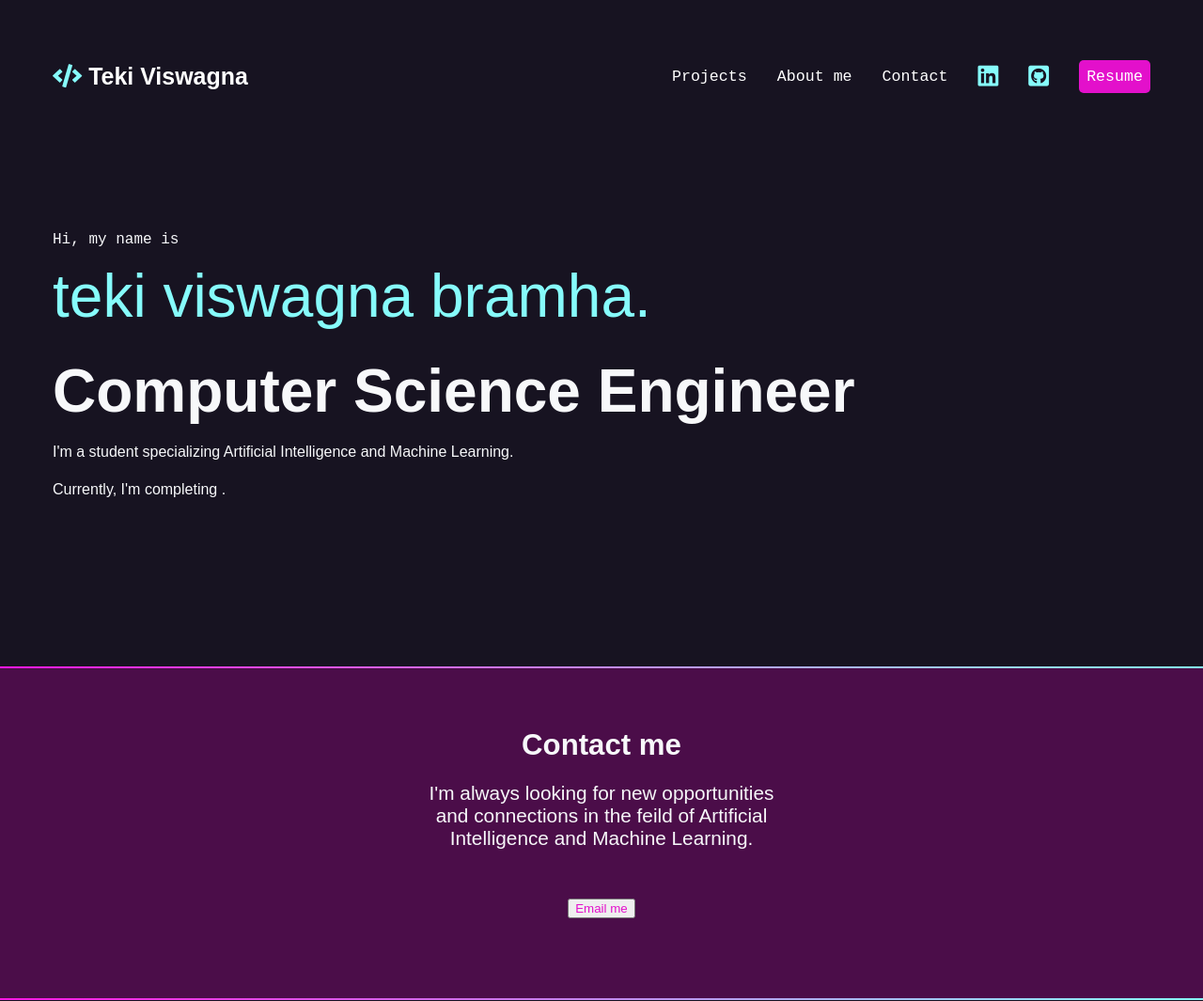
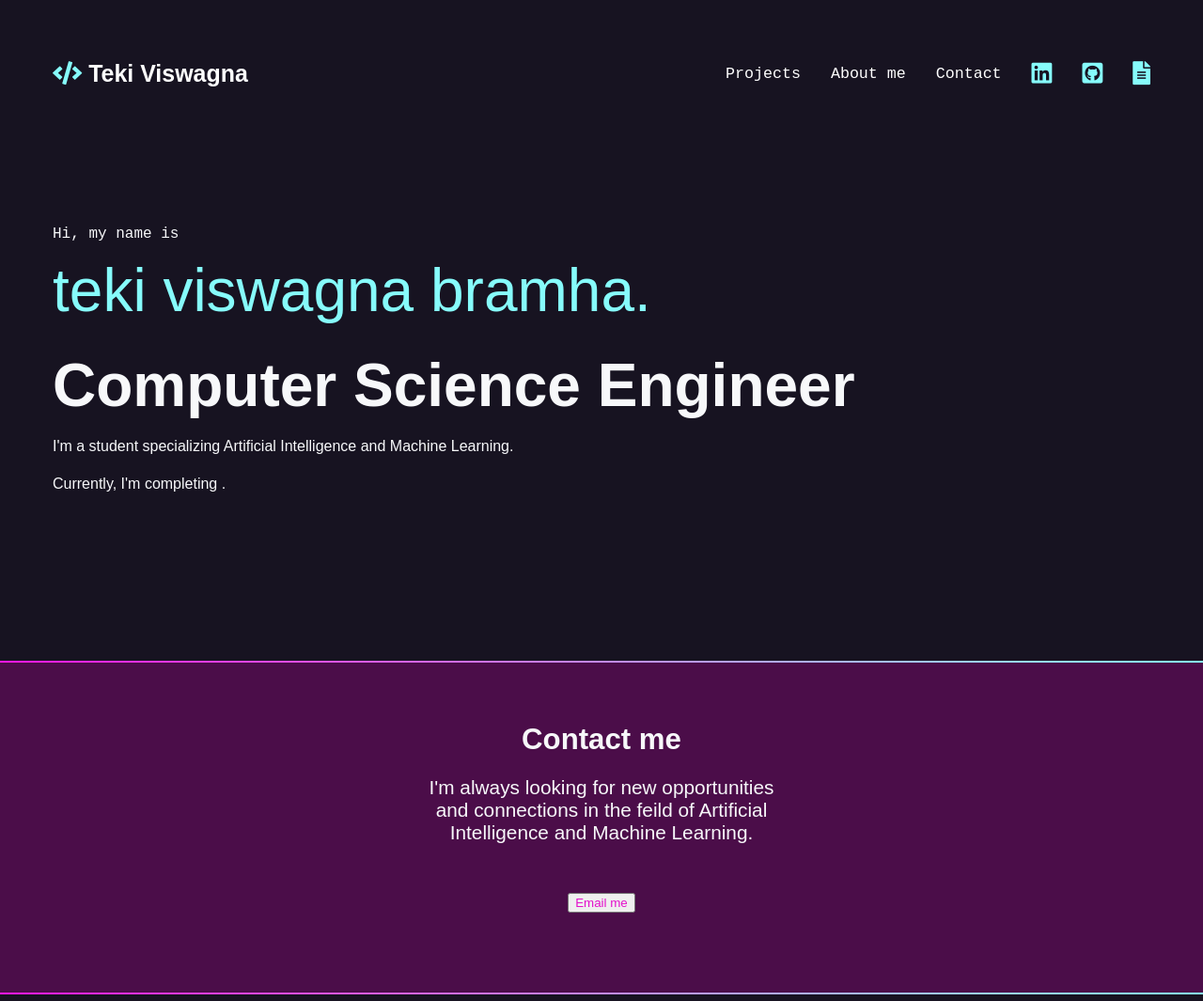
Before and after one commit to Viswateki/myportfolio.github.io, a plain HTML site: page index.html in a window 1280 px wide. Shown: the top 1065 px of the page at 94% size. Drawn offline with Linux system fonts and the light colour scheme.

Commit message:
index.html

```diff
--- a/index.html
+++ b/index.html
@@ -16,9 +16,10 @@
             <li><a href="index.html#contact">Contact</a></li>
             <li><a href="https://www.linkedin.com/in/teki-viswagna-bramha-07b916254/" target="_blank"><i class="fab fa-linkedin" aria-hidden="true"></i><span class="sr-only">Linkedin</span></a></li>
             <li><a href="https://github.com/Viswateki" target="_blank"><span class="fab fa-github-square" aria-hidden="true"></span><span class="sr-only">Github</span></a></li>
-            <li><a href="C:\Users\91950\Downloads\TekiViswagna_InternshalaResume(updated).pdf" class="button">Resume</a></li>
+            <li><a href=C:\Users\91950\Downloads\TekiViswagna_InternshalaResume(updated).pdf> <i class="fas fa-file-alt"></i> </a></li>
+            <!-- <li><a href=resume.pdf> <i class="fas fa-file-alt"></i> </a></li> -->
 
-         </ul>
+        </ul>
     </nav>
     <section id="intro">
         <p class="name">Hi, my name is <span>teki viswagna bramha.</span></p>
```
